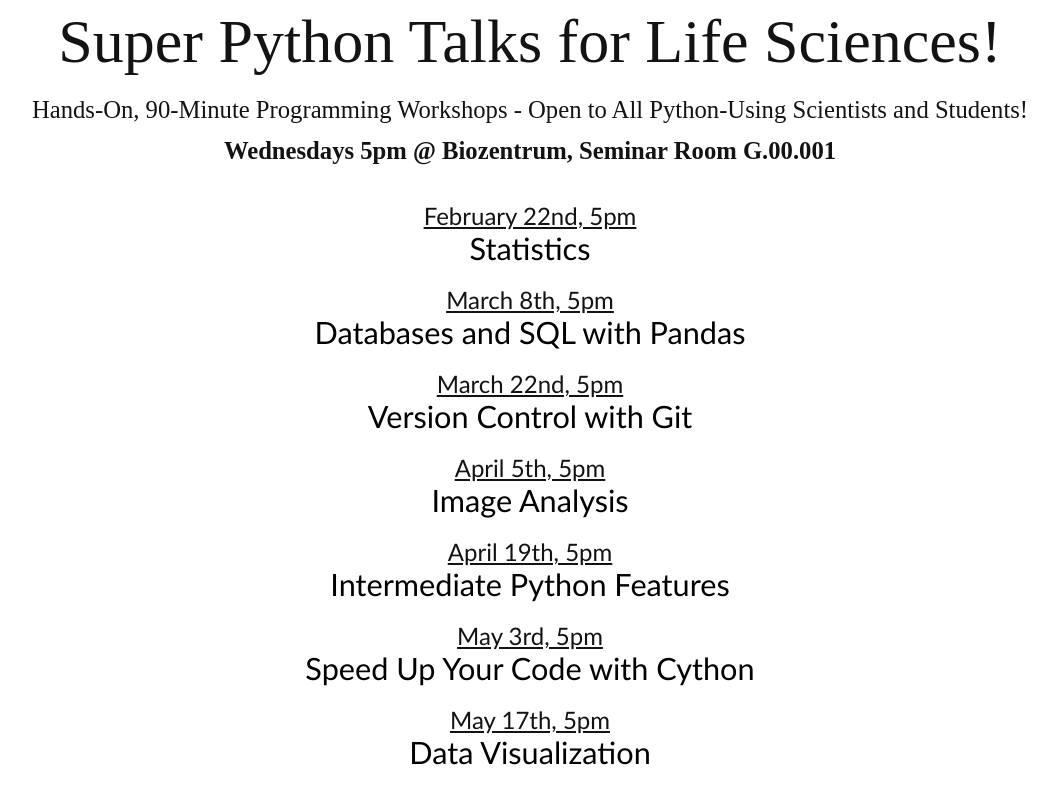
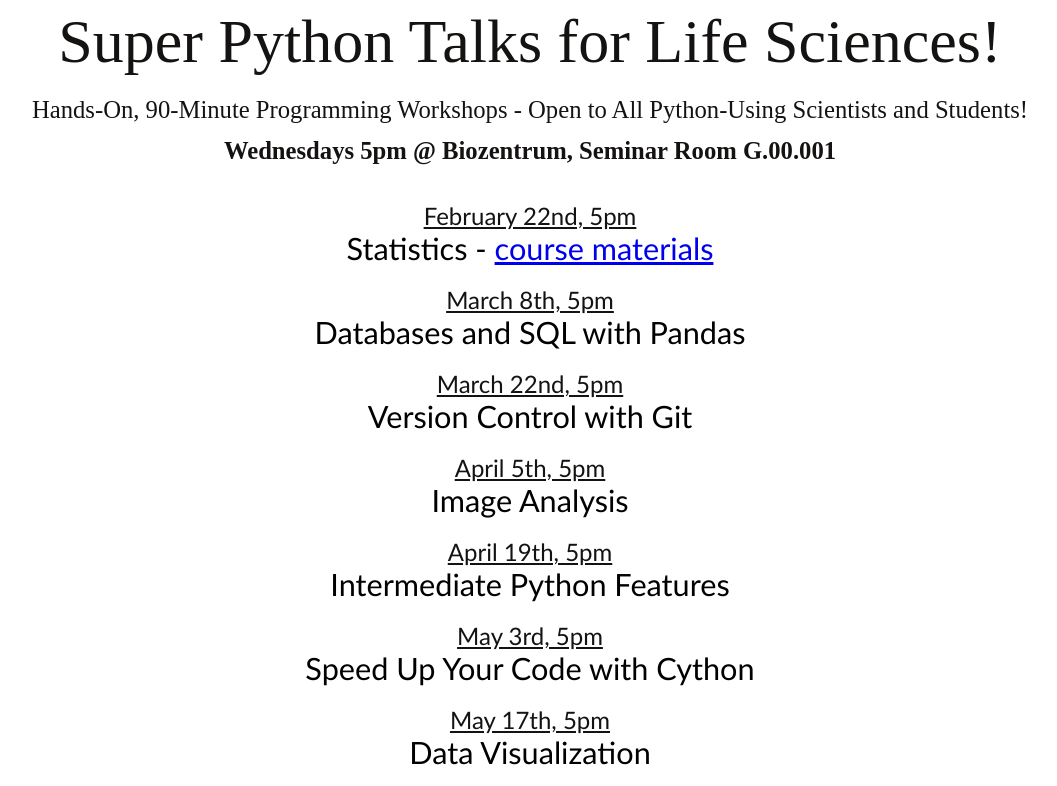
Before and after one commit to superpythontalks/superpythontalks.github.io, a plain HTML site: page index.html in a window 1280 px wide. Shown: the top 786 px of the page, without its empty margins (110-1167 px from the left). Drawn offline with Linux system fonts and the light colour scheme.

Commit message:
Added link to stat course materials

```diff
--- a/index.html
+++ b/index.html
@@ -71,7 +71,7 @@
 <br/>
 <br/>
 <p class="s3">February 22nd, 5pm</p>
-<p class="s6">Statistics</p>
+<p class="s6">Statistics - <a href="https://github.com/superpythontalks/Statistics_Talk">course materials</a></p>
 <br/>
 <p class="s3">March 8th, 5pm</p>
 <p class="s6">Databases and SQL with Pandas</p>
```
